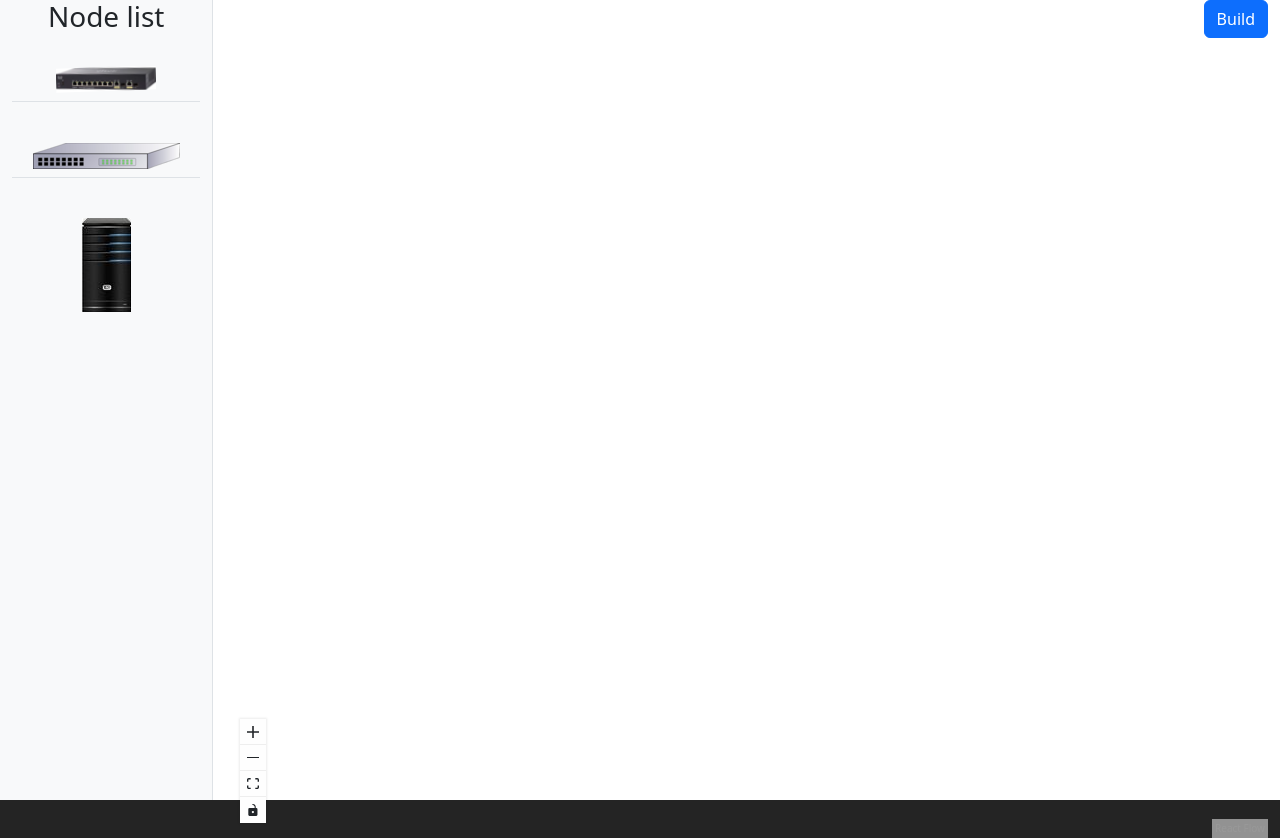
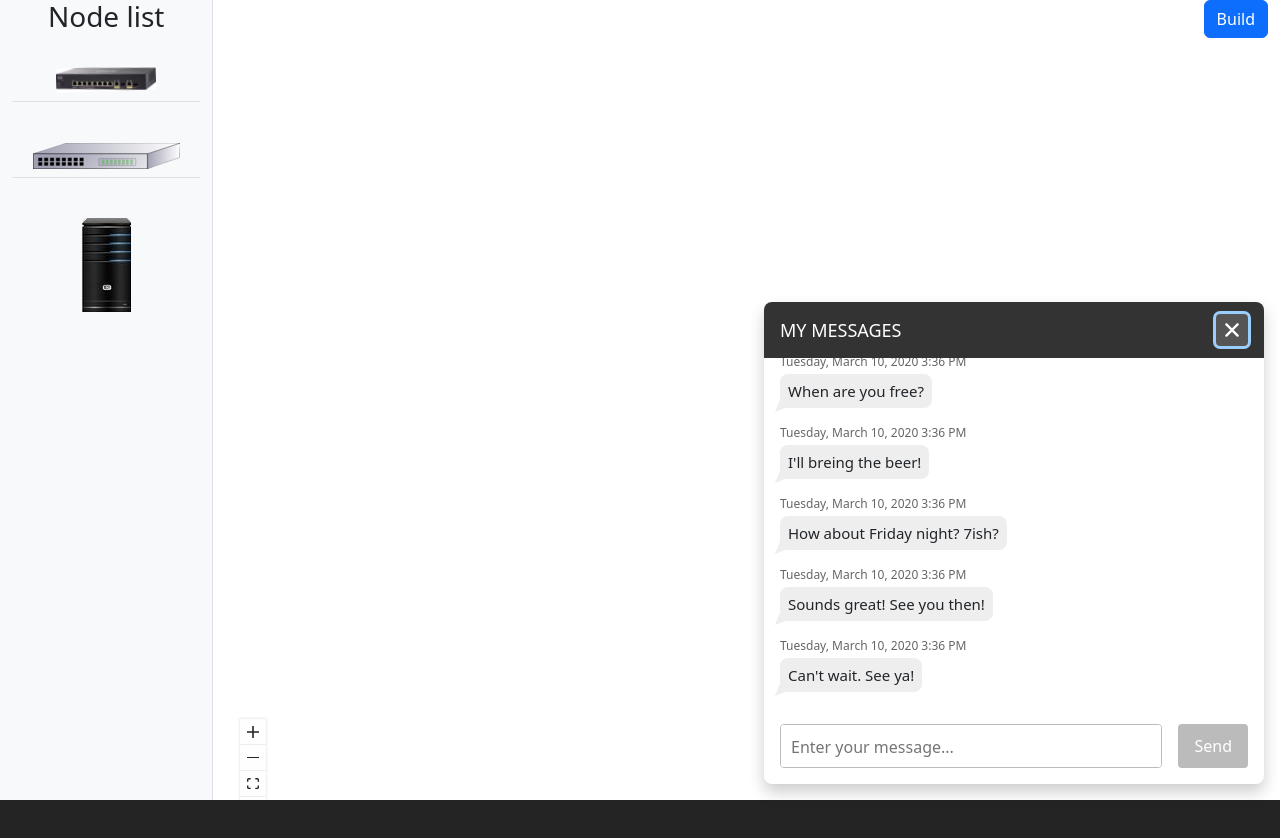
Before and after one commit to xose-aka/sdn_interface, a React (Vite) app in the folder intent_client/: page / in a window 1280 px wide. Both pictures are taken after a click on the button "Build". After the commit the page ends 800 px from the top, so only its background shows below. Built offline with nearby package versions, Linux system fonts and the light colour scheme; no server answers.

Commit message:
chat window and message management

```diff
--- a/intent_client/package.json
+++ b/intent_client/package.json
@@ -18,7 +18,8 @@
     "react-dnd": "^16.0.1",
     "react-dnd-html5-backend": "^16.0.1",
     "react-dom": "^18.2.0",
-    "reagraph": "^4.19.2"
+    "reagraph": "^4.19.2",
+    "sass": "^1.80.3"
   },
   "devDependencies": {
     "@types/react": "^18.2.66",
--- a/intent_client/src/App.css
+++ b/intent_client/src/App.css
@@ -1,16 +1,14 @@
-html,body{
-  height:100%;
-  min-height:100%;
+html,body, #root{
+  height: 100%;
+  margin: 0; /* Remove default margin */
+  padding: 0; /* Remove default padding */
+  box-sizing: border-box;
 }
 
-#root {
-  width: 100%;
+.main-container {
   height: 100%;
-}
-
-.main-container, .main-row, .graph-container {
-  height: 100%;
-  /*overflow-y: hidden; !* don't show content that exceeds my height *!*/
+  overflow-y: hidden; /* don't show content that exceeds my height */
+  display: flex;
 }
 
 .react-flow__handle {
--- a/intent_client/src/App.tsx
+++ b/intent_client/src/App.tsx
@@ -26,8 +26,9 @@ function App() {
 
     return (
           <DndProvider backend={HTML5Backend}>
-              <Container fluid={true} className={'main-container'}>
-                <Row className={'main-row'}>
+              <div className={'main-container'}>
+                  <Container fluid={true} >
+                      <Row className={'h-100'}>
                           <Col xs={2} className={'border-end bg-light'}
                                onClick={ () => resetNodeSelection() }>
                               <NodeListHeader/>
@@ -52,6 +53,7 @@ function App() {
                           </Col>
                       </Row>
                   </Container>
+              </div>
           </DndProvider>
     )
 }
--- a/intent_client/src/components/ChatMessage.tsx
+++ b/intent_client/src/components/ChatMessage.tsx
@@ -1,10 +1,10 @@
-import React, {useEffect, useRef, useState} from 'react';
-import {IntentMessage} from "../types.ts";
+import React from 'react';
+import '../styles/chat-message.scss'
 
 type ChatMessageProps = {
     dateTimeStamp: string
     message: string
-    isSameOrigin: string
+    isSameOrigin: boolean
 }
 
 function ChatMessage({
--- a/intent_client/src/components/ChatWindow.tsx
+++ b/intent_client/src/components/ChatWindow.tsx
@@ -2,13 +2,13 @@ import React, {useEffect, useRef, useState} from 'react';
 import {IntentMessage} from "../types.ts";
 import ChatMessage from "./ChatMessage.tsx";
 import {createFocusTrap, FocusTrap} from "focus-trap";
+import '../styles/chat-window.scss'
 
 type ChatWindowProps = {
     isOpen: boolean,
     messages: IntentMessage[]
     onClose: () => void,
     onMessageSent: ( message : string) => void,
-    position: 'top-right' | 'top-left   ' | 'bottom-right' | 'bottom-left';
     title: string
 }
 
@@ -17,7 +17,6 @@ function ChatWindow({
                         messages,
                         onClose,
                         onMessageSent,
-                        position,
                         title
 }: ChatWindowProps) {
 
@@ -29,9 +28,64 @@ function ChatWindow({
     const [focusTrap, setFocusTrap] = useState<FocusTrap | null>(null);
     const [ipAddress, setIpAddress] = useState(null);
 
+    // const [position, setPosition] = useState({ x: 0, y: 0 });
+    // const [size, setSize] = useState({ width: 500, height: 300 });
+    // const [isDragging, setIsDragging] = useState(false);
+    // const [isResizing, setIsResizing] = useState(false);
+    // const [resizeDir, setResizeDir] = useState<{ widthDir: number, heightDir: number } | null>(null);
+
+
     const handleChange = ( e: React.ChangeEvent<HTMLInputElement>) => {
         setValue(e.target.value);
     };
+
+    // const handleMouseDown = (e: React.MouseEvent) => {
+    //     if (chatWindow.current && !isResizing) {
+    //         setIsDragging(true);
+    //     }
+    // };
+    //
+    // // Handle mouse down for resizing
+    // const handleMouseDownResize = (e: React.MouseEvent, widthDir: number, heightDir: number) => {
+    //     e.stopPropagation(); // Prevent dragging while resizing
+    //     setIsResizing(true);
+    //     setResizeDir({ widthDir, heightDir });
+    // };
+    //
+    // // Handle mouse movement for both dragging and resizing
+    // const handleMouseMove = (e: MouseEvent) => {
+    //     if (isDragging) {
+    //         setPosition((prevPosition) => ({
+    //             x: prevPosition.x + e.movementX,
+    //             y: prevPosition.y + e.movementY,
+    //         }));
+    //     }
+    //
+    //     if (isResizing && resizeDir) {
+    //         setSize((prevSize) => ({
+    //             width: Math.max(100, prevSize.width + e.movementX * resizeDir.widthDir),
+    //             height: Math.max(100, prevSize.height + e.movementY * resizeDir.heightDir),
+    //         }));
+    //     }
+    // };
+    //
+    // // Stop dragging or resizing
+    // const handleMouseUp = () => {
+    //     setIsDragging(false);
+    //     setIsResizing(false);
+    //     setResizeDir(null);
+    // };
+    //
+    // // Add global mouse event listeners for dragging and resizing
+    // React.useEffect(() => {
+    //     window.addEventListener('mousemove', handleMouseMove);
+    //     window.addEventListener('mouseup', handleMouseUp);
+    //
+    //     return () => {
+    //         window.removeEventListener('mousemove', handleMouseMove);
+    //         window.removeEventListener('mouseup', handleMouseUp);
+    //     };
+    // }, [isDragging, isResizing, resizeDir]);
 
     const handleSubmit = () => {
         onMessageSent( message );
@@ -83,7 +137,18 @@ function ChatWindow({
     return (
         <div
             ref={chatWindow}
-            className={`chat-window ${isOpen ? 'is-open' : ''} ${ position ? `chat-window--${position}` : ''}`}
+            className={`chat-window ${isOpen ? 'is-open' : ''} chat-window--bottom-right`}
+            // style={{
+            //     left: position.x,
+            //     top: position.y,
+            //     width: size.width,
+            //     height: size.height,
+            //     position: 'absolute',
+            //     backgroundColor: '#f0f0f0',
+            //     border: '2px solid #333',
+            //     cursor: isDragging ? 'grabbing' : 'grab',
+            // }}
+            // onMouseDown={handleMouseDown}
         >
             <div className="chat-window__header">
                 <div className="chat-window__title">{title}</div>
@@ -139,13 +204,4 @@ function ChatWindow({
     );
 }
 
-ChatWindow.defaultProps = {
-    isOpen: false,
-    messages: [],
-    onClose() {},
-    onMessageSent() {},
-    position: "bottom-right",
-    title: "Chat"
-};
-
 export default ChatWindow;
--- a/intent_client/src/components/GraphWithReactFlow.tsx
+++ b/intent_client/src/components/GraphWithReactFlow.tsx
@@ -5,6 +5,8 @@ import {Button} from "react-bootstrap";
 import {addEdge, Controls, ReactFlow, useEdgesState, useNodesState, useReactFlow} from "@xyflow/react";
 import NetworkNode from './NetworkNode.tsx';
 import ButtonEdge from './ButtonEdge';
+
+import messageDate from "../messages.json";
 
 const nodeTypes = {
     selectorNode: NetworkNode,
@@ -15,6 +17,7 @@ const connectionLineStyle = { stroke: "#0a0a0a" };
 const defaultViewport = { x: 0, y: 0, zoom: 1 };
 
 import CustomConnectionLine from './CustomConnectionLine';
+import ChatWindow from "./ChatWindow.tsx";
 
 const defaultEdgeOptions = {
     style: { strokeWidth: 3, stroke: 'black' },
@@ -57,6 +60,10 @@ export default function GraphWithReactFlow(
         ]
     )
 
+    const [messages, setMessages] = useState(messageDate);
+
+    const [isOpen, setIsOpen] = useState(false);
+
     const handleDeleteKeyPress = (event: KeyboardEvent) => {
         if (event.key === 'Delete') {
             console.log(selectedNode, edges)
@@ -86,7 +93,13 @@ export default function GraphWithReactFlow(
         };
     }, [selectedNode, selectedEdge]);
 
+    const handleClose = () => {
+        setIsOpen(false);
+    };
+
     const buildTopology = () => {
+
+        setIsOpen(!isOpen)
 
         let topologyNodes = []
 
@@ -201,8 +214,15 @@ export default function GraphWithReactFlow(
         setNodes(newNodes)
     }
 
+    const handleMessageSent = message => {
+        setMessages([
+            ...messages,
+            { ...message, dateTimeStamp: moment().format("LLLL") }
+        ]);
+    };
+
     return (
-        <div className={'graph-container'}
+        <div className={'graph-container h-100'}
              ref={drop}
              style={
                  {
@@ -218,7 +238,7 @@ export default function GraphWithReactFlow(
                         zIndex: 1000
                     }
                 }
-                variant="primary" onClick={() => buildTopology() }>Build</Button>
+                variant="primary" onClick={() => buildTopology(!isOpen) }>Build</Button>
 
 
                 <ReactFlow
@@ -239,6 +259,14 @@ export default function GraphWithReactFlow(
                 >
                     <Controls />
                 </ReactFlow>
+
+            <ChatWindow
+                isOpen={isOpen}
+                messages={messages}
+                onClose={handleClose}
+                onMessageSent={handleMessageSent}
+                title="My Messages"
+            />
         </div>
     );
 }
--- /dev/null
+++ b/intent_client/src/messages.json
@@ -0,0 +1,60 @@
+[
+  {
+    "message": "Hello there!",
+    "dateTimeStamp": "Tuesday, March 10, 2020 3:36 PM"
+  },
+  {
+    "originIpAddress": "73.247.96.88",
+    "message": "Hi",
+    "dateTimeStamp": "Tuesday, March 10, 2020 3:36 PM"
+  },
+  {
+    "originIpAddress": "73.247.96.88",
+    "message": "How are you!",
+    "dateTimeStamp": "Tuesday, March 10, 2020 3:36 PM"
+  },
+  {
+    "message": "I'm well. Thanks for asking!",
+    "dateTimeStamp": "Tuesday, March 10, 2020 3:36 PM"
+  },
+  {
+    "originIpAddress": "73.247.96.88",
+    "message": "Sorry I haven't been in touch lately. I've been busy moving. Spent the past week packing and just settled into my new place. I'm exhausted",
+    "dateTimeStamp": "Tuesday, March 10, 2020 3:36 PM"
+  },
+  {
+    "message": "That's great!",
+    "dateTimeStamp": "Tuesday, March 10, 2020 3:36 PM"
+  },
+  {
+    "message": "I'm glad your move went well. I'll have to stop over and see your new place.",
+    "dateTimeStamp": "Tuesday, March 10, 2020 3:36 PM"
+  },
+  {
+    "originIpAddress": "73.247.96.88",
+    "message": "Definitely! Yeah, it wasn't as bad as I thought it would be.",
+    "dateTimeStamp": "Tuesday, March 10, 2020 3:36 PM"
+  },
+  {
+    "message": "When are you free?",
+    "dateTimeStamp": "Tuesday, March 10, 2020 3:36 PM"
+  },
+  {
+    "message": "I'll breing the beer!",
+    "dateTimeStamp": "Tuesday, March 10, 2020 3:36 PM"
+  },
+  {
+    "originIpAddress": "73.247.96.88",
+    "message": "How about Friday night? 7ish?",
+    "dateTimeStamp": "Tuesday, March 10, 2020 3:36 PM"
+  },
+  {
+    "message": "Sounds great! See you then!",
+    "dateTimeStamp": "Tuesday, March 10, 2020 3:36 PM"
+  },
+  {
+    "originIpAddress": "73.247.96.88",
+    "message": "Can't wait. See ya!",
+    "dateTimeStamp": "Tuesday, March 10, 2020 3:36 PM"
+  }
+]
--- /dev/null
+++ b/intent_client/src/styles/chat-message.scss
@@ -0,0 +1,60 @@
+.chat-message {
+
+  &__item {
+    display: flex;
+  }
+
+  &__item__timestamp {
+    color: #666;
+    font-size: 12px;
+    margin-bottom: 3px;
+  }
+
+  &__item__text {
+    background: #eee;
+    border-radius: 8px;
+    font-size: 15px;
+    line-height: 1.2;
+    padding: 8px;
+    max-width: 65%;
+    position: relative;
+    z-index: 200;
+
+    &::after {
+      content: '';
+      display: block;
+      width: 0px;
+      height: 0px;
+      border-left: 5px solid transparent;
+      border-right: 5px solid transparent;
+      border-top: 12px solid #eee;
+      position: absolute;
+      bottom: -6px;
+      left: -6px;
+      transform: rotate(45deg);
+      z-index: 100;
+    }
+  }
+
+  &.is-same-origin {
+    .chat-message__item {
+      justify-content: flex-end;
+    }
+
+    .chat-message__item__timestamp {
+      text-align: right;
+    }
+
+    .chat-message__item__text {
+      background: #0074d9;
+      color: #fff;
+
+      &::after {
+        border-top-color: #0074d9;
+        transform: rotate(-45deg);
+        left: auto;
+        right: -6px;
+      }
+    }
+  }
+}
--- /dev/null
+++ b/intent_client/src/styles/chat-window.scss
@@ -0,0 +1,146 @@
+.chat-window {
+  background: #fff;
+  bottom: 0;
+  display: flex;
+  flex-direction: column;
+  left: 0;
+  position: fixed;
+  right: 0;
+  top: 0;
+  opacity: 0;
+  pointer-events: none;
+  transition: all 0.2s ease-in-out;
+
+  &.is-open {
+    opacity: 1;
+    pointer-events: auto;
+  }
+
+  &__header {
+    align-items: center;
+    background: #333;
+    display: flex;
+    justify-content: space-between;
+    padding: 12px 16px;
+  }
+
+  &__title {
+    color: #fff;
+    font-size: 18px;
+    text-transform: uppercase;
+  }
+
+  &__body {
+    flex: 1;
+    padding: 16px;
+    overflow: auto;
+
+    & > * + * {
+      margin-top: 16px;
+    }
+  }
+
+  &__footer {
+    align-items: flex-end;
+    display: flex;
+    padding: 16px;
+  }
+
+  &__input {
+    background: #fff;
+    border: 1px solid #bbb;
+    border-radius: 4px;
+    flex: 1;
+    font-size: inherit;
+    min-height: 44px;
+    max-height: 125px;
+    padding: 10px;
+    resize: none;
+  }
+
+  &__send-btn {
+    background: #333;
+    border: 0;
+    border-radius: 4px;
+    color: #fff;
+    font-family: inherit;
+    font-size: inherit;
+    margin-left: 16px;
+    min-height: 44px;
+    padding: 0 16px;
+
+    &:disabled {
+      background: #bbb;
+    }
+  }
+
+  &__close-btn {
+    appearance: none;
+    background: #fff;
+    border: 0;
+    border-radius: 4px;
+    color: #fff;
+    cursor: pointer;
+    line-height: 0;
+    overflow: hidden;
+    padding: 0;
+
+    svg {
+      fill: #333;
+      height: 32px;
+      width: 32px;
+      transition: all .15s ease-in-out;
+    }
+
+    &:focus > svg,
+    &:hover > svg {
+      fill: #555;
+    }
+  }
+
+  &__close-btn:focus,
+  &__send-btn:focus,
+  &__input:focus {
+    outline: 0;
+    box-shadow: 0 0 0 3px #99ceff;
+  }
+
+  @media(min-width: 576px) {
+    box-shadow: 0 8px 16px rgba(0,0,0,0.2);
+    border-radius: 8px;
+    overflow: hidden;
+    width: 500px;
+
+    &__body {
+      flex: 350px 0 0;
+    }
+
+    &--top-right {
+      bottom: auto;
+      left: auto;
+      right: 16px;
+      top: 16px;
+    }
+
+    &--top-left {
+      bottom: auto;
+      left: auto;
+      left: 16px;
+      top: 16px;
+    }
+
+    &--bottom-right {
+      bottom: 16px;
+      left: auto;
+      right: 16px;
+      top: auto;
+    }
+
+    &--bottom-left {
+      bottom: 16px;
+      left: 16px;
+      right: auto;
+      top: auto;
+    }
+  }
+}
```
Also changed, not shown: 1 other file (tests, documents, lock files or other folders). Lines whose indentation alone changed are shown as unchanged.
